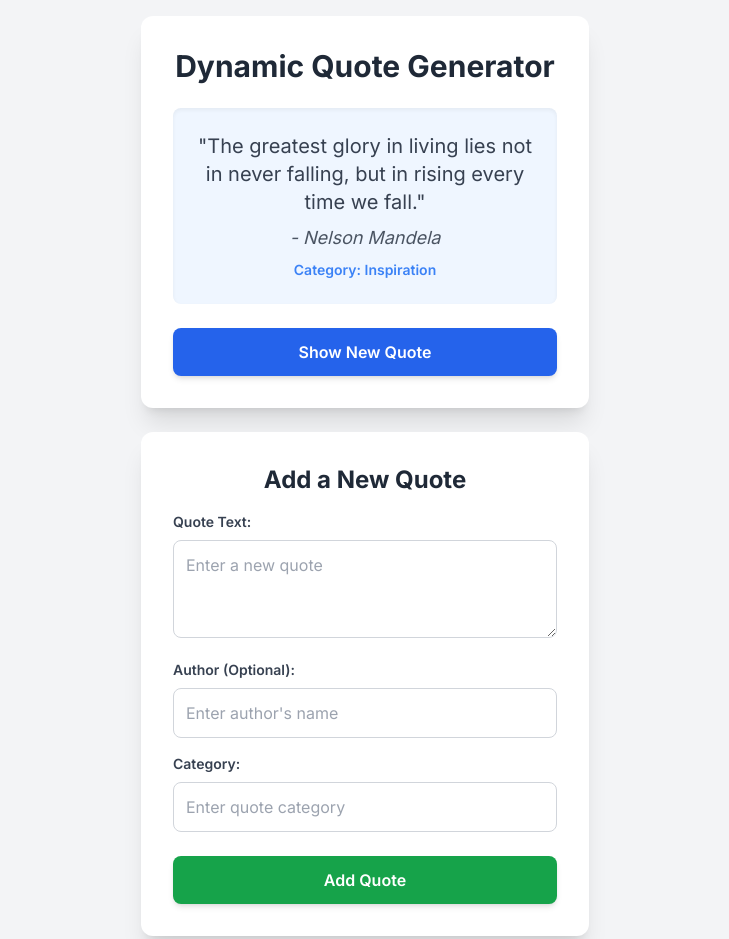
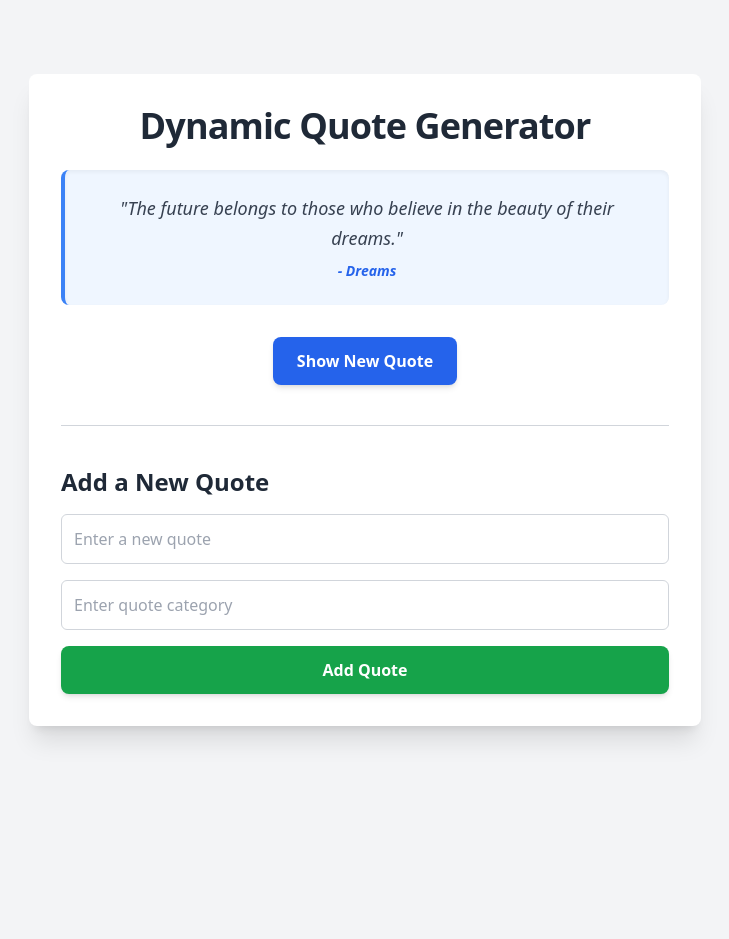
Before and after one commit to Getinet309/alx_fe_javascript, a plain HTML site: page dom-manipulation/index.html in a window 1280 px wide. Shown: the top 939 px of the page, without its empty margins (275-1004 px from the left). After the commit the page ends 800 px from the top, so only its background shows below. Drawn offline with nearby package versions, Linux system fonts and the light colour scheme.

Commit message:
Update index.html

```diff
--- a/dom-manipulation/index.html
+++ b/dom-manipulation/index.html
@@ -4,211 +4,125 @@
   <meta charset="UTF-8">
   <meta name="viewport" content="width=device-width, initial-scale=1.0">
   <title>Dynamic Quote Generator</title>
-    <!-- Tailwind CSS CDN for styling -->
+  <!-- Tailwind CSS CDN -->
   <script src="https://cdn.tailwindcss.com"></script>
-    <!-- Inter Font -->
-    <link href="https://fonts.googleapis.com/css2?family=Inter:wght@400;600;700&display=swap" rel="stylesheet">
   <style>
-        body {
-            font-family: 'Inter', sans-serif;
-            background-color: #f3f4f6; /* Light gray background */
-        }
-        /* Custom message box styling (similar to previous version, for better UX than alert) */
-        .message-box-container {
-            position: fixed;
-            top: 0;
-            left: 0;
-            width: 100%;
-            height: 100%;
-            background-color: rgba(0, 0, 0, 0.5);
-            display: flex;
-            justify-content: center;
-            align-items: center;
-            z-index: 1000;
-        }
-        .message-box-content {
-            background-color: white;
-            padding: 2rem;
-            border-radius: 0.75rem; /* rounded-xl */
-            box-shadow: 0 10px 15px rgba(0, 0, 0, 0.1); /* shadow-xl */
-            text-align: center;
-            max-width: 90%;
-            width: 400px;
+    /* Custom styles for the quote display */
+    #quoteDisplay {
+      min-height: 80px; /* Ensure space even if no quote is displayed */
     }
   </style>
 </head>
-<body class="flex flex-col items-center justify-center min-h-screen p-4">
+<body class="bg-gray-100 flex flex-col items-center justify-center min-h-screen p-4 font-sans">
+  <div class="bg-white p-8 rounded-lg shadow-xl max-w-2xl w-full text-center">
+    <h1 class="text-4xl font-bold text-gray-800 mb-6 tracking-tight">Dynamic Quote Generator</h1>
 
-    <!-- Main Application Container -->
-    <div class="bg-white p-8 rounded-xl shadow-xl max-w-md w-full mb-6">
-        <h1 class="text-3xl font-bold text-gray-800 mb-6 text-center">Dynamic Quote Generator</h1>
-
-        <!-- Quote Display Section -->
-        <div id="quoteDisplay" class="bg-blue-50 p-6 rounded-lg mb-6 shadow-inner text-center">
-            <p id="quoteText" class="text-xl font-medium text-gray-700 mb-2">
-                <!-- Initial quote text will be set by JavaScript -->
-            </p>
-            <p id="quoteAuthor" class="text-lg text-gray-600 italic">
-                <!-- Initial quote author will be set by JavaScript -->
-            </p>
-            <p id="quoteCategory" class="text-sm text-blue-500 font-semibold mt-2">
-                <!-- Quote category will be set by JavaScript -->
-            </p>
+    <!-- Quote Display Area -->
+    <div id="quoteDisplay" class="bg-blue-50 p-6 rounded-lg mb-8 text-lg italic text-gray-700 leading-relaxed border-l-4 border-blue-500 shadow-inner">
+      <p id="quoteText" class="mb-2"></p>
+      <p id="quoteCategory" class="text-sm text-blue-600 font-semibold"></p>
     </div>
 
     <!-- Show New Quote Button -->
-        <button id="newQuote" class="w-full bg-blue-600 hover:bg-blue-700 text-white font-semibold py-3 px-4 rounded-lg transition duration-300 ease-in-out transform hover:scale-105 shadow-md">
+    <button id="newQuote" class="bg-blue-600 hover:bg-blue-700 text-white font-bold py-3 px-6 rounded-lg transition duration-300 ease-in-out transform hover:scale-105 shadow-md">
       Show New Quote
     </button>
-    </div>
 
-    <!-- Add New Quote Section -->
-    <div class="bg-white p-8 rounded-xl shadow-xl max-w-md w-full">
-        <h2 class="text-2xl font-bold text-gray-800 mb-4 text-center">Add a New Quote</h2>
-        <div class="mb-4">
-            <label for="newQuoteText" class="block text-gray-700 text-sm font-semibold mb-2">Quote Text:</label>
-            <textarea id="newQuoteText" rows="3" placeholder="Enter a new quote" class="w-full p-3 border border-gray-300 rounded-lg focus:outline-none focus:ring-2 focus:ring-blue-500 resize-y"></textarea>
-        </div>
-        <div class="mb-4">
-            <label for="newQuoteAuthor" class="block text-gray-700 text-sm font-semibold mb-2">Author (Optional):</label>
-            <input id="newQuoteAuthor" type="text" placeholder="Enter author's name" class="w-full p-3 border border-gray-300 rounded-lg focus:outline-none focus:ring-2 focus:ring-blue-500" />
-        </div>
-        <div class="mb-6">
-            <label for="newQuoteCategory" class="block text-gray-700 text-sm font-semibold mb-2">Category:</label>
-            <input id="newQuoteCategory" type="text" placeholder="Enter quote category" class="w-full p-3 border border-gray-300 rounded-lg focus:outline-none focus:ring-2 focus:ring-blue-500" />
-        </div>
-        <button id="addQuoteBtn" class="w-full bg-green-600 hover:bg-green-700 text-white font-semibold py-3 px-4 rounded-lg transition duration-300 ease-in-out transform hover:scale-105 shadow-md">
+    <hr class="my-10 border-gray-300">
+
+    <!-- Add New Quote Form -->
+    <div class="mt-8 text-left">
+      <h2 class="text-2xl font-semibold text-gray-800 mb-4">Add a New Quote</h2>
+      <div class="space-y-4">
+        <input id="newQuoteText" type="text" placeholder="Enter a new quote" class="w-full p-3 border border-gray-300 rounded-md focus:outline-none focus:ring-2 focus:ring-blue-500" />
+        <input id="newQuoteCategory" type="text" placeholder="Enter quote category" class="w-full p-3 border border-gray-300 rounded-md focus:outline-none focus:ring-2 focus:ring-blue-500" />
+        <button onclick="addQuote()" class="bg-green-600 hover:bg-green-700 text-white font-bold py-3 px-6 rounded-lg transition duration-300 ease-in-out transform hover:scale-105 shadow-md w-full">
           Add Quote
         </button>
       </div>
-
-    <!-- Custom Message Box Container -->
-    <div id="messageBoxContainer" class="message-box-container hidden">
-        <div class="message-box-content">
-            <p id="messageBoxText" class="text-lg font-semibold text-gray-800 mb-4"></p>
-            <button id="messageBoxCloseBtn" class="bg-blue-600 hover:bg-blue-700 text-white font-semibold py-2 px-4 rounded-lg transition duration-300 ease-in-out">
-                OK
-            </button>
     </div>
   </div>
 
   <script>
-        // Array to store quote objects. Each quote has text, author (optional), and category.
+    // Array to store quote objects
     let quotes = [
-            { text: "The only way to do great work is to love what you do.", author: "Steve Jobs", category: "Inspiration" },
-            { text: "Believe you can and you're halfway there.", author: "Theodore Roosevelt", category: "Motivation" },
-            { text: "The future belongs to those who believe in the beauty of their dreams.", author: "Eleanor Roosevelt", category: "Dreams" },
-            { text: "It is during our darkest moments that we must focus to see the light.", author: "Aristotle", category: "Philosophy" },
-            { text: "Strive not to be a success, but rather to be of value.", author: "Albert Einstein", category: "Life" },
-            { text: "The unexamined life is not worth living.", author: "Socrates", category: "Philosophy" },
-            { text: "The greatest glory in living lies not in never falling, but in rising every time we fall.", author: "Nelson Mandela", category: "Inspiration" }
+      { text: "The only way to do great work is to love what you do.", category: "Inspiration" },
+      { text: "Strive not to be a success, but rather to be of value.", category: "Motivation" },
+      { text: "The mind is everything. What you think you become.", category: "Philosophy" },
+      { text: "Innovation distinguishes between a leader and a follower.", category: "Business" },
+      { text: "The future belongs to those who believe in the beauty of their dreams.", category: "Dreams" }
     ];
 
     // Get DOM elements
-        const quoteText = document.getElementById('quoteText');
-        const quoteAuthor = document.getElementById('quoteAuthor');
-        const quoteCategory = document.getElementById('quoteCategory');
-        const newQuoteBtn = document.getElementById('newQuote'); // Corresponds to the "Show New Quote" button
-        const newQuoteTextInput = document.getElementById('newQuoteText');
-        const newQuoteAuthorInput = document.getElementById('newQuoteAuthor');
-        const newQuoteCategoryInput = document.getElementById('newQuoteCategory');
-        const addQuoteButton = document.getElementById('addQuoteBtn'); // Corresponds to the "Add Quote" button
-        const messageBoxContainer = document.getElementById('messageBoxContainer');
-        const messageBoxText = document.getElementById('messageBoxText');
-        const messageBoxCloseBtn = document.getElementById('messageBoxCloseBtn');
+    const quoteDisplay = document.getElementById('quoteDisplay');
+    const quoteTextElement = document.getElementById('quoteText');
+    const quoteCategoryElement = document.getElementById('quoteCategory');
+    const newQuoteButton = document.getElementById('newQuote');
+    const newQuoteText = document.getElementById('newQuoteText');
+    const newQuoteCategory = document.getElementById('newQuoteCategory');
 
     /**
-         * Displays a custom message box instead of alert().
-         * @param {string} message - The message to display.
+     * @function showRandomQuote
+     * @description Displays a random quote from the 'quotes' array on the page.
+     * If the quotes array is empty, it displays a message.
      */
-        function showMessageBox(message) {
-            messageBoxText.textContent = message;
-            messageBoxContainer.classList.remove('hidden');
+    function showRandomQuote() {
+      if (quotes.length === 0) {
+        quoteTextElement.textContent = "No quotes available. Add some!";
+        quoteCategoryElement.textContent = "";
+        return;
+      }
+      // Generate a random index
+      const randomIndex = Math.floor(Math.random() * quotes.length);
+      // Get the random quote object
+      const randomQuote = quotes[randomIndex];
+
+      // Update the DOM elements with the quote text and category
+      quoteTextElement.textContent = `"${randomQuote.text}"`;
+      quoteCategoryElement.textContent = `- ${randomQuote.category}`;
     }
 
     /**
-         * Hides the custom message box.
-         */
-        function hideMessageBox() {
-            messageBoxContainer.classList.add('hidden');
-        }
-
-        // Event listener for message box close button
-        messageBoxCloseBtn.addEventListener('click', hideMessageBox);
-
-        /**
-         * showRandomQuote()
-         * Displays a random quote from the 'quotes' array in the 'quoteDisplay' section.
-         * Handles cases where no quotes are available.
-         */
-        function showRandomQuote() {
-            if (quotes.length === 0) {
-                quoteText.textContent = "No quotes available. Add some!";
-                quoteAuthor.textContent = "";
-                quoteCategory.textContent = "";
-                return;
-            }
-
-            // Generate a random index to pick a quote
-            const randomIndex = Math.floor(Math.random() * quotes.length);
-            const randomQuote = quotes[randomIndex];
-
-            // Update the DOM elements with the selected quote's text, author, and category
-            quoteText.textContent = `"${randomQuote.text}"`;
-            // Display author if available, otherwise hide the author element
-            quoteAuthor.textContent = randomQuote.author ? `- ${randomQuote.author}` : '';
-            // Display category if available, otherwise hide the category element
-            quoteCategory.textContent = randomQuote.category ? `Category: ${randomQuote.category}` : '';
-        }
-
-        /**
-         * addQuote()
-         * Adds a new quote to the 'quotes' array based on user input from the form.
-         * Validates input, adds the quote, clears the form, and displays a success message.
+     * @function addQuote
+     * @description Adds a new quote to the 'quotes' array based on user input from the form.
+     * It also clears the input fields and displays a new random quote.
      */
     function addQuote() {
-            const text = newQuoteTextInput.value.trim();
-            const author = newQuoteAuthorInput.value.trim(); // Author is optional
-            const category = newQuoteCategoryInput.value.trim();
+      // Get values from input fields, trim whitespace
+      const text = newQuoteText.value.trim();
+      const category = newQuoteCategory.value.trim();
 
-            // Validate that at least text and category are provided
+      // Validate input: ensure both fields are not empty
       if (text && category) {
         // Create a new quote object
-                const newQuote = {
-                    text: text,
-                    author: author, // Can be empty string if not provided
-                    category: category
-                };
-
+        const newQuote = { text, category };
         // Add the new quote to the quotes array
         quotes.push(newQuote);
 
         // Clear the input fields
-                newQuoteTextInput.value = '';
-                newQuoteAuthorInput.value = '';
-                newQuoteCategoryInput.value = '';
-
-                // Show a success message
-                showMessageBox("Quote added successfully!");
+        newQuoteText.value = '';
+        newQuoteCategory.value = '';
 
         // Display a new random quote, potentially including the newly added one
         showRandomQuote();
       } else {
-                // Show an error message if validation fails
-                showMessageBox("Please enter both quote text and category. Author is optional.");
+        // Provide user feedback if input is invalid (e.g., using a simple alert or a modal)
+        // For this example, we'll use a basic console log. In a real app, use a user-friendly modal.
+        console.warn("Please enter both quote text and category.");
+        // Example of a simple temporary message in the UI:
+        const tempMessage = document.createElement('p');
+        tempMessage.textContent = 'Please fill in both fields!';
+        tempMessage.className = 'text-red-500 text-sm mt-2';
+        quoteDisplay.appendChild(tempMessage);
+        setTimeout(() => tempMessage.remove(), 3000); // Remove message after 3 seconds
       }
     }
 
-        // Event Listeners:
-        // 1. Listen for clicks on the "Show New Quote" button
-        newQuoteBtn.addEventListener('click', showRandomQuote);
+    // Event listener for the "Show New Quote" button
+    newQuoteButton.addEventListener('click', showRandomQuote);
 
-        // 2. Listen for clicks on the "Add Quote" button
-        addQuoteButton.addEventListener('click', addQuote);
-
-        // Initial display when the page loads
-        // Ensures a quote is displayed as soon as the DOM is ready
-        document.addEventListener('DOMContentLoaded', showRandomQuote);
+    // Initial call to display a quote when the page loads
+    window.onload = showRandomQuote;
   </script>
 </body>
 </html>
```
Lines whose indentation alone changed are shown as unchanged.
